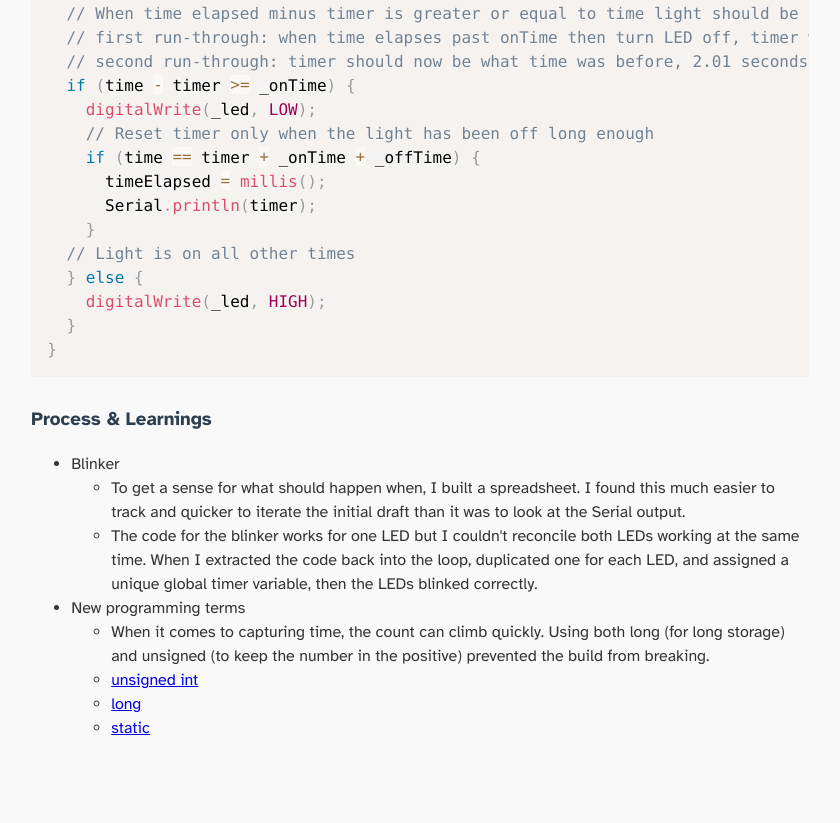
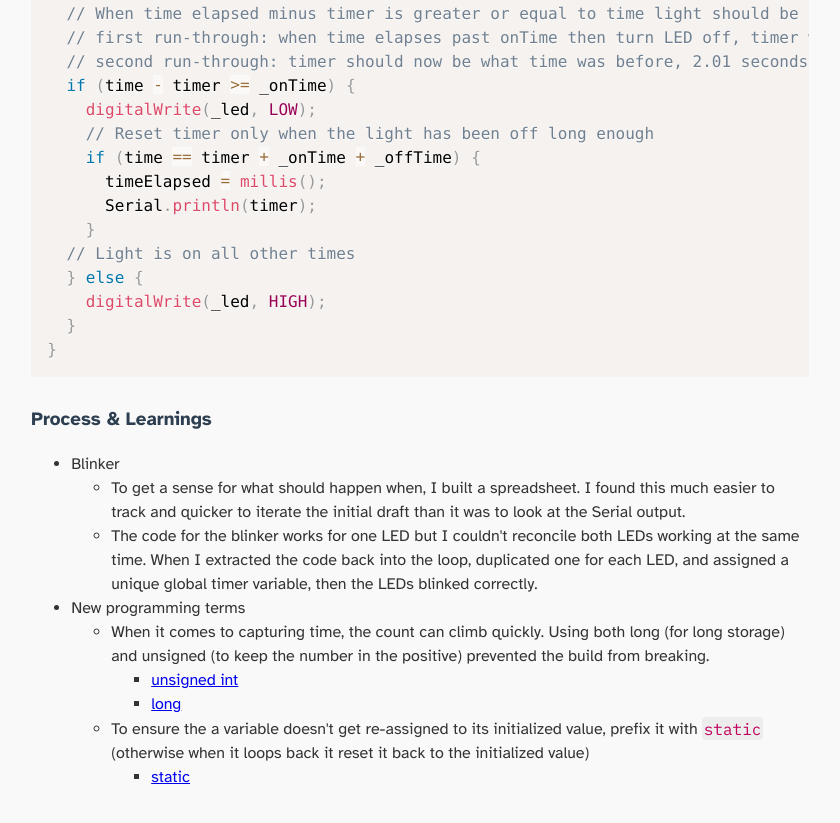
Before and after one commit to tflo-tflo/HCDE-539, a website: page 05-functions.html in a window 1280 px wide. Shown: the part 6998-7821 px from the top of the page, without its empty margins (220-1060 px from the left). Drawn offline with nearby package versions, Linux system fonts and the light colour scheme.

Commit message:
Add missing note in learnings re: static

```diff
--- a/05-functions.html
+++ b/05-functions.html
@@ -64,4 +64,4 @@ void blinker(int _led, int _onTime, int _offTime) {
     digitalWrite(_led, HIGH);
   }
 }
-</code></pre><h3>Process &amp; Learnings</h3><ul><li>Blinker<ul><li>To get a sense for what should happen when, I built a spreadsheet. I found this much easier to track and quicker to iterate the initial draft than it was to look at the Serial output.</li><li>The code for the blinker works for one LED but I couldn&#39;t reconcile both LEDs working at the same time. When I extracted the code back into the loop, duplicated one for each LED, and assigned a unique global timer variable, then the LEDs blinked correctly.</li></ul></li><li>New programming terms<ul><li>When it comes to capturing time, the count can climb quickly. Using both long (for long storage) and unsigned (to keep the number in the positive) prevented the build from breaking.</li><li><a href="https://docs.arduino.cc/language-reference/en/variables/data-types/unsignedInt/">unsigned int</a></li><li><a href="https://docs.arduino.cc/language-reference/en/variables/data-types/long/">long</a></li><li><a href="https://docs.arduino.cc/language-reference/en/variables/variable-scope-and-qualifiers/static/">static</a></li></ul></li></ul></div></body></html>
+</code></pre><h3>Process &amp; Learnings</h3><ul><li>Blinker<ul><li>To get a sense for what should happen when, I built a spreadsheet. I found this much easier to track and quicker to iterate the initial draft than it was to look at the Serial output.</li><li>The code for the blinker works for one LED but I couldn&#39;t reconcile both LEDs working at the same time. When I extracted the code back into the loop, duplicated one for each LED, and assigned a unique global timer variable, then the LEDs blinked correctly.</li></ul></li><li>New programming terms<ul><li>When it comes to capturing time, the count can climb quickly. Using both long (for long storage) and unsigned (to keep the number in the positive) prevented the build from breaking.<ul><li><a href="https://docs.arduino.cc/language-reference/en/variables/data-types/unsignedInt/">unsigned int</a></li><li><a href="https://docs.arduino.cc/language-reference/en/variables/data-types/long/">long</a></li></ul></li><li>To ensure the a variable doesn&#39;t get re-assigned to its initialized value, prefix it with <code>static</code> (otherwise when it loops back it reset it back to the initialized value)<ul><li><a href="https://docs.arduino.cc/language-reference/en/variables/variable-scope-and-qualifiers/static/">static</a></li></ul></li></ul></li></ul></div></body></html>
```
Also changed, not shown: 05-functions.md (+4 -3 lines).
